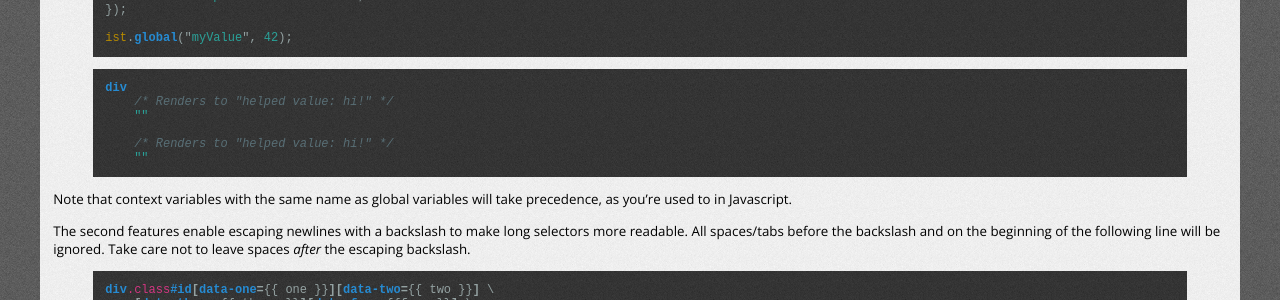
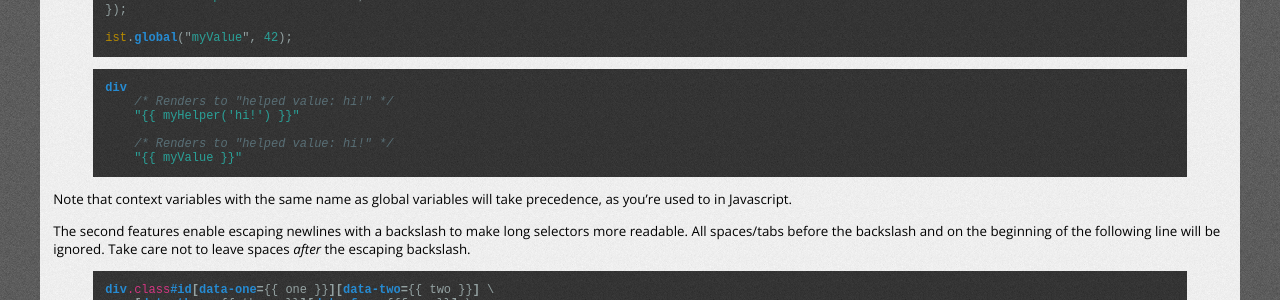
Before and after one commit to njoyard/ist, a Jekyll site: the page built from _posts/2014-03-09-ist-0.6.6-small-features.markdown, in a window 1280 px wide. Shown: the part 474-774 px from the top of the page. Built offline with Jekyll 4.4.1, drawn with Linux system fonts in a browser that asks for light colours; Markdown is read by kramdown in place of the engine named in the settings.

Commit message:
Fix markup

```diff
--- a/_posts/2014-03-09-ist-0.6.6-small-features.markdown
+++ b/_posts/2014-03-09-ist-0.6.6-small-features.markdown
@@ -21,10 +21,10 @@ ist.global("myValue", 42);
 {% highlight css %}
 div
     /* Renders to "helped value: hi!" */
-    "{{ myHelper('hi!') }}"
+    "{{ opencurly }} myHelper('hi!') {{ closecurly }}"
 
     /* Renders to "helped value: hi!" */
-    "{{ myValue }}"
+    "{{ opencurly }} myValue {{ closecurly }}"
 {% endhighlight %}
 
 Note that context variables with the same name as global variables will take precedence, as you're used to in Javascript.
```
